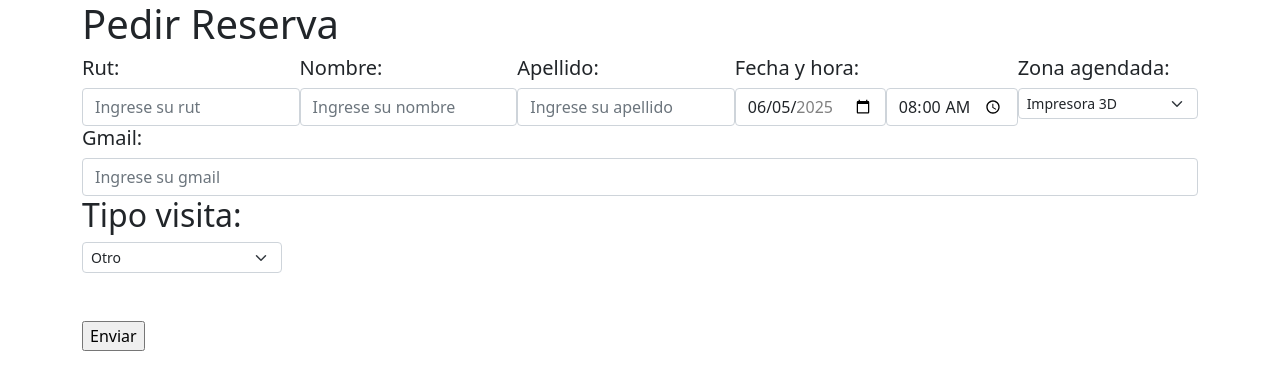
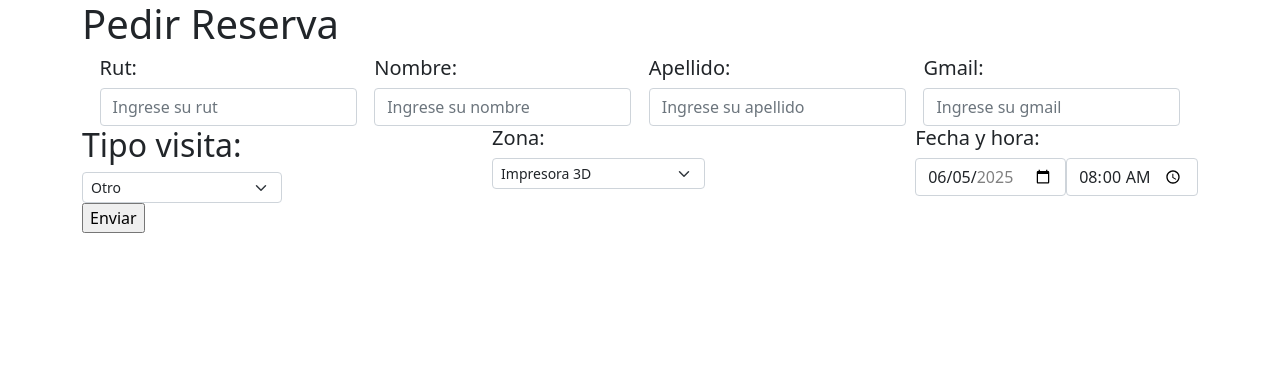
Before and after one commit to LemonHum4n/proyectoMaker, a Flask app: template markerSpace/flask_app/templates/reserva.html in a window 1280 px wide. Shown: the top 390 px of the page. Run offline with Flask 3, Linux system fonts and the light colour scheme; the template is opened without the code that fills it, so the values that code supplies are empty.

Commit message:
cambios en reserva (incluido archivo css)

```diff
--- a/markerSpace/flask_app/templates/registro.html
+++ b/markerSpace/flask_app/templates/registro.html
@@ -32,12 +32,8 @@
                 {% endwith %}
                 <form action="/register" method="post">
                     <div class="form-group">
-                        <label for="first_name">Nombre</label>
+                        <label for="first_name">Nombre de usuario</label>
                         <input type="text" id="first_name" name="first_name" class="form-control">
-                    </div>
-                    <div class="form-group">
-                        <label for="last_name">Apellido</label>
-                        <input type="text" id="last_name" name="last_name" class="form-control">
                     </div>
                     <div class="form-group">
                         <label for="email">E-mail</label>
--- a/markerSpace/flask_app/templates/reserva.html
+++ b/markerSpace/flask_app/templates/reserva.html
@@ -15,7 +15,7 @@
             <form action="/proceso_formu" method="post">
 
 
-                <div class="d-flex justify-content-evenly">
+                <section class="d-flex justify-content-evenly">
                     <div>
                         <h5>Rut:</h5>
                         <input type="text" name="rut" class="form-control" placeholder="Ingrese su rut" id="validationRut" required>
@@ -40,6 +40,39 @@
                         </div>
                     </div>
                     <div>
+                        <h5>Gmail:</h5>
+                        <input type="text" name="gmail" class="form-control" placeholder="Ingrese su gmail" id="validationGmail" required>
+                        <div class="invalid-feedback">
+                            Porfavor ingrese su Gmail.
+                        </div>
+                    </div>
+
+                </section>
+                <section class="d-flex justify-content-between">
+                    <div>
+                        <h2>Tipo visita:</h2>
+                        <select name="tipo_visita" class="form-select form-select-sm" id="idvisita" style="width: 200px;">
+                            <option value="Estudiante">Estudiante</option>
+                            <option value="Profesor">Profesor</option>
+                            <option value="Apoderado">Apoderado</option>
+                            <option value="Visita">Visita</option>
+                            <option value="Otro" selected>Otro</option>
+                        </select>
+                    </div>
+                    <div>
+                        <h5>Zona:</h5>
+                        <select name="zona" id="idzona" class="form-select form-select-sm">
+                            <option value="Impresora 3D">Impresora 3D</option>
+                            <option value="Router CNC">Router CNC</option>
+                            <option value="Cortadora Laser">Cortadora laser</option>
+                            <option value="Clase capacitacion">Clase capacitacion</option>
+                            <option value="Sala de clases">Sala de clases</option>
+                            <option value="Taller">Taller</option>
+                            <option value="Domo de batalla robotica">Domo de batalla robotica</option>
+                        </select>
+                    </div>
+
+                    <div>
                         <h5>Fecha y hora:</h5>
                         <div class="d-flex align-items-center">
                             <input class="form-control" style="height: 50%;"
@@ -54,42 +87,11 @@
                         </div>
                     </div>
 
+                </section>
 
-                    <div>
-                        <h5>Zona agendada:</h5>
-                        <select name="zona" id="idzona" class="form-select form-select-sm">
-                            <option value="Impresora 3D">Impresora 3D</option>
-                            <option value="Router CNC">Router CNC</option>
-                            <option value="Cortadora Laser">Cortadora laser</option>
-                            <option value="Clase capacitacion">Clase capacitacion</option>
-                            <option value="Sala de clases">Sala de clases</option>
-                            <option value="Taller">Taller</option>
-                            <option value="Domo de batalla robotica">Domo de batalla robotica</option>
-                        </select>
-                    </div>
-                </div>
-                <div>
-                    <h5>Gmail:</h5>
-                    <input type="text" name="gmail" class="form-control" placeholder="Ingrese su gmail" id="validationGmail" required>
-                    <div class="invalid-feedback">
-                         Porfavor ingrese su Gmail.
-                    </div>
-                </div>
-
-
-
-                <h2>Tipo visita:</h2>
-                <select name="tipo_visita" class="form-select form-select-sm" id="idvisita" style="width: 200px;">
-                    <option value="Estudiante">Estudiante</option>
-                    <option value="Profesor">Profesor</option>
-                    <option value="Apoderado">Apoderado</option>
-                    <option value="Visita">Visita</option>
-                    <option value="Otro" selected>Otro</option>
-                </select>
-
-
-                <br><br>
-                <input type="submit" value="Enviar">
+                <footer>
+                    <input type="submit" value="Enviar">
+                </footer>
             </form>
         </form>
 
```
Also changed, not shown: markerSpace/flask_app/static/estilo_reserva.css (added).
